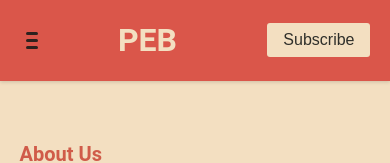
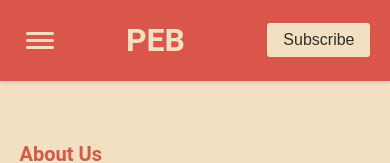
Before and after one commit to Phil-Elliott/Phillip_Elliott_Blog, a Next.js app in the folder Blog_Frontend/: page /about in a window 390 px wide. Shown: the top 163 px of the page. Built offline with nearby package versions, Linux system fonts and the light colour scheme.

Commit message:
fixed the hamburger icon

```diff
--- a/Blog_Frontend/styles/Header/HamburgerIcon.module.scss
+++ b/Blog_Frontend/styles/Header/HamburgerIcon.module.scss
@@ -7,13 +7,13 @@
   flex-direction: column;
   justify-content: space-between;
   align-items: flex-end;
-  width: 1.5rem;
+  width: 2.5rem;
   display: flex;
 
   span {
     transition: $transistion-ease;
     height: 3px;
-    background-color: $secondary;
+    background-color: $primary;
     border-radius: 10px;
   }
   .bar1 {
@@ -34,7 +34,7 @@
     transition: $transistion-ease;
     transform: rotateZ(45deg);
     margin-bottom: -0.25rem;
-    background-color: $tertiary;
+    background-color: $primary;
   }
   .bar2 {
     opacity: 0;
@@ -45,6 +45,6 @@
     transform: rotateZ(-45deg);
     margin-bottom: 0rem;
     margin-top: -0.35rem;
-    background-color: $tertiary;
+    background-color: $primary;
   }
 }
```
